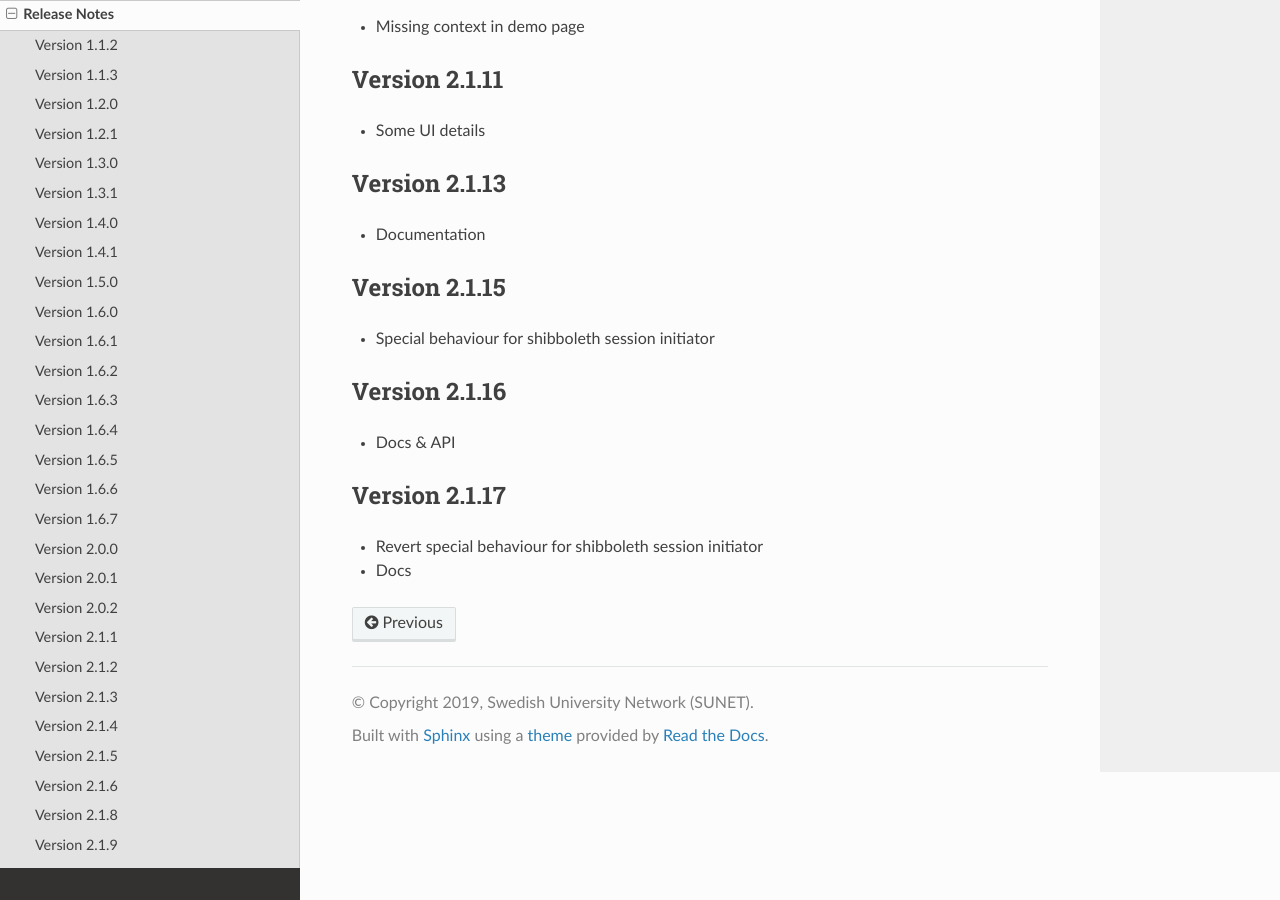
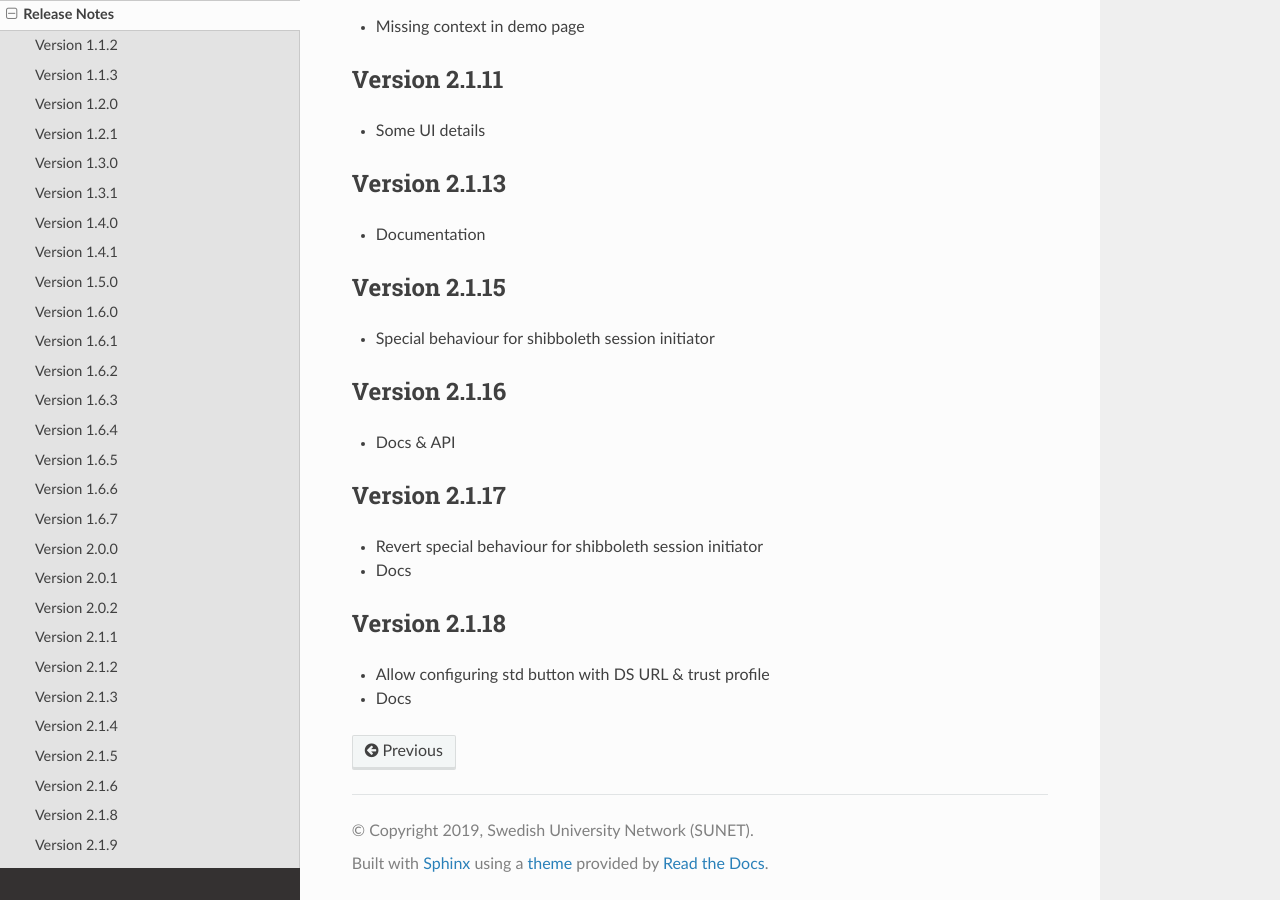
Before and after one commit to TheIdentitySelector/thiss-js, a Sphinx documentation site: the page built from docs/releasenotes.rst, in a window 1280 px wide and 900 px high, scrolled down 3593 px. Built offline with Sphinx 7.4.7 and the Read the Docs theme 3.1.0, drawn with Linux system fonts in a browser that asks for light colours.

Commit message:
bump version

```diff
--- a/docs/conf.py
+++ b/docs/conf.py
@@ -26,7 +26,7 @@
 # The short X.Y version
 version = u'2.1'
 # The full version, including alpha/beta/rc tags
-release = u'2.1.17'
+release = u'2.1.18'
 js_source_path = '../src'
 
 # -- General configuration ---------------------------------------------------
--- a/docs/releasenotes.rst
+++ b/docs/releasenotes.rst
@@ -192,3 +192,9 @@
 
 * Revert special behaviour for shibboleth session initiator
 * Docs
+
+Version 2.1.18
+--------------
+
+* Allow configuring std button with DS URL & trust profile
+* Docs
--- a/package.json
+++ b/package.json
@@ -1,6 +1,6 @@
 {
   "name": "@theidentityselector/thiss",
-  "version": "2.1.17",
+  "version": "2.1.18",
   "description": "The Identity Selector",
   "main": "index.js",
   "private": false,
```
Also changed, not shown: 3 other files.
